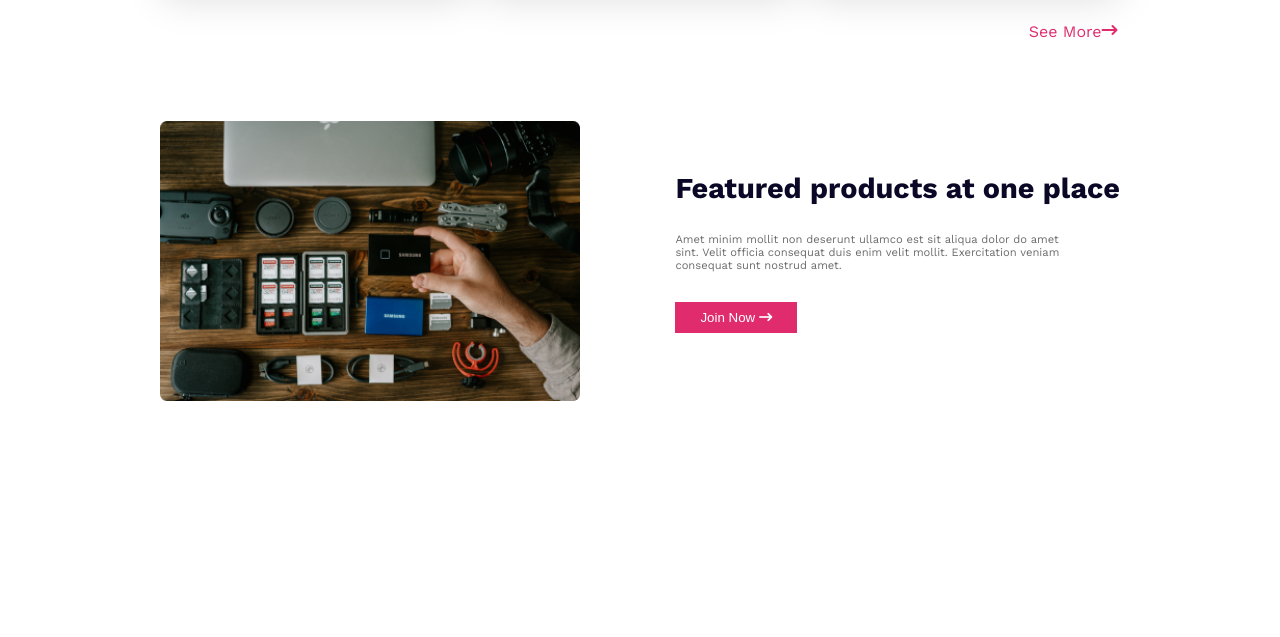
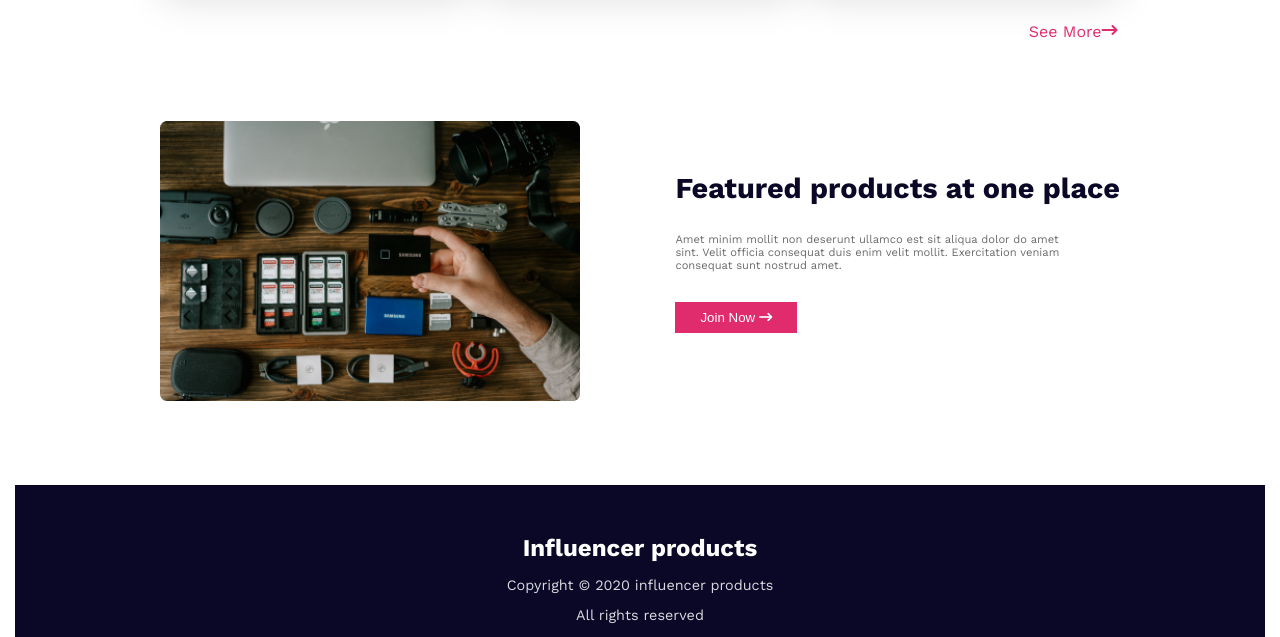
Before and after one commit to hamimhossen/influencer-gear-website, a plain HTML site: page index.html in a window 1280 px wide. Shown: the part 1951-2588 px from the top of the page. Before the commit the page ends 2436 px from the top, so only its background shows below. Drawn offline with nearby package versions, Linux system fonts and the light colour scheme.

Commit message:
added the footer design

```diff
--- a/index.html
+++ b/index.html
@@ -198,6 +198,20 @@
                 </div>
             </section>
         </main>
-        <footer></footer>
+        <footer>
+            <div class="product">
+                <h3 class="product-title">Influencer products</h3>
+                <p class="product-description">
+                    Copyright © 2020 influencer products
+                </p>
+                <p class="product-copyright">All rights reserved</p>
+                <h2 class="awesome">
+                    <i class="fa-brands fa-instagram"></i>
+                    <i class="fa-brands fa-linkedin"></i>
+                    <i class="fa-brands fa-square-twitter"></i>
+                    <i class="fa-brands fa-square-youtube"></i>
+                </h2>
+            </div>
+        </footer>
     </body>
 </html>
--- a/styles/index.css
+++ b/styles/index.css
@@ -185,6 +185,39 @@ nav > ul > li > a {
     padding: 8px 25px;
 }
 
+/* product-section-design */
+.product {
+    max-width: 1250px;
+    margin: 0 auto;
+    font-family: "work sans", sans-serif;
+    color: #ffffff;
+    background-color: #0a0826;
+    text-align: center;
+    padding-top: 25px;
+    padding-bottom: 22px;
+}
+
+.product-title {
+    font-size: 1.5rem;
+    margin-bottom: 10px;
+}
+
+.product-description {
+    font-size: 0.9rem;
+    color: rgba(217, 219, 225, 1);
+}
+
+.product-copyright {
+    font-size: 0.9rem;
+    color: rgba(217, 219, 225, 1);
+}
+
+.awesome {
+    display: flex;
+    gap: 20px;
+    justify-content: center;
+}
+
 /* responsive-design-for-mobile-devices */
 @media screen and (max-width: 576px) {
     .head,
@@ -253,6 +286,9 @@ nav > ul > li > a {
     .paragraph {
         margin-right: 50px;
     }
+    .feature {
+        margin-bottom: 25px;
+    }
     .feature-title {
         font-size: 1.8rem;
         text-align: center;
@@ -276,4 +312,8 @@ nav > ul > li > a {
         text-align: center;
         margin-bottom: 20px;
     }
+    .product {
+        width: 100%;
+        margin: 0 auto;
+    }
 }
```
